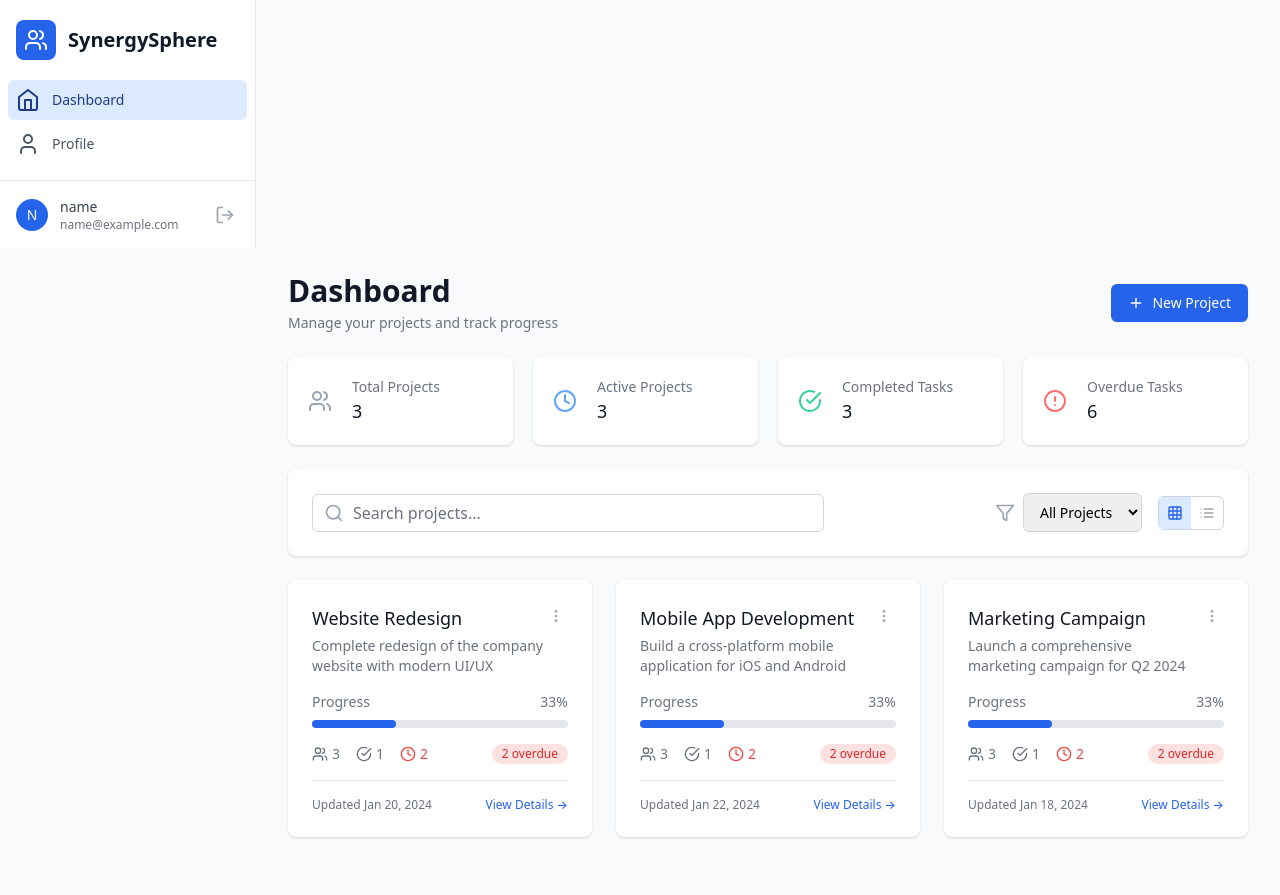
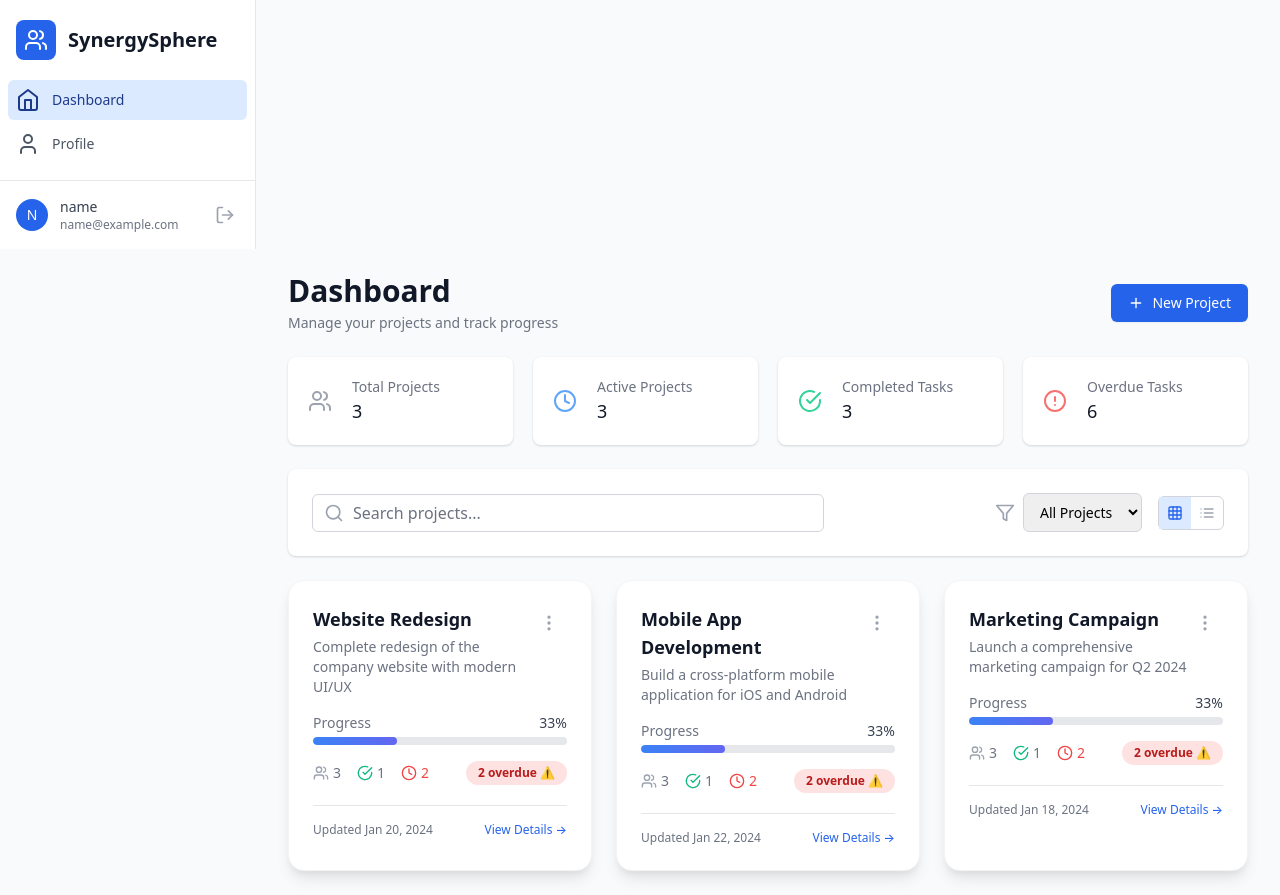
Before and after one commit to Archit008-prg/SynergyBase, a React (Create React App) app: page /login in a window 1280 px wide. Both pictures are taken after typing "name@example.com", "Sample123" into the empty fields and a click on the button "Sign In". Before the commit the page ends 861 px from the top, so only its background shows below. Built offline with nearby package versions, Linux system fonts and the light colour scheme.

Commit message:
Update ProjectCard.tsx
improved

```diff
--- a/src/components/ProjectCard.tsx
+++ b/src/components/ProjectCard.tsx
@@ -1,86 +1,94 @@
-import React from 'react';
-import { Link } from 'react-router-dom';
+import React from "react";
+import { Link } from "react-router-dom";
 import {
   Users,
   Calendar,
   CheckCircle,
   Clock,
   MoreVertical,
-  Edit,
-  Trash2
-} from 'lucide-react';
-import { Project, Task } from '../types';
-import { getTaskProgress, formatDate } from '../utils/helpers';
+} from "lucide-react";
+import { Project, Task } from "../types";
+import { getTaskProgress, formatDate } from "../utils/helpers";
 
 interface ProjectCardProps {
   project: Project;
   tasks: Task[];
-  viewMode: 'grid' | 'list';
+  viewMode: "grid" | "list";
 }
 
 const ProjectCard: React.FC<ProjectCardProps> = ({ project, tasks, viewMode }) => {
   const progress = getTaskProgress(tasks);
-  const overdueTasks = tasks.filter(task => {
+  const overdueTasks = tasks.filter((task) => {
     if (!task.dueDate) return false;
-    return new Date(task.dueDate) < new Date() && task.status !== 'done';
+    return new Date(task.dueDate) < new Date() && task.status !== "done";
   }).length;
 
   const getStatusColor = () => {
-    if (progress.percentage === 100) return 'text-green-600 bg-green-100';
-    if (overdueTasks > 0) return 'text-red-600 bg-red-100';
-    return 'text-blue-600 bg-blue-100';
+    if (progress.percentage === 100) return "bg-green-100 text-green-700";
+    if (overdueTasks > 0) return "bg-red-100 text-red-700";
+    return "bg-blue-100 text-blue-700";
   };
 
   const getStatusText = () => {
-    if (progress.percentage === 100) return 'Completed';
-    if (overdueTasks > 0) return `${overdueTasks} overdue`;
-    return 'In Progress';
+    if (progress.percentage === 100) return "✅ Completed";
+    if (overdueTasks > 0) return `${overdueTasks} overdue ⚠️`;
+    return "In Progress";
   };
 
-  if (viewMode === 'list') {
+  // Shared card container
+  const cardBase =
+    "bg-white rounded-2xl shadow-lg p-6 border border-gray-100 hover:shadow-2xl hover:scale-[1.02] transition-all duration-300";
+
+  if (viewMode === "list") {
     return (
-      <div className="bg-white shadow rounded-lg p-6 hover:shadow-md transition-shadow">
+      <div className={cardBase}>
         <div className="flex items-center justify-between">
           <div className="flex-1 min-w-0">
             <div className="flex items-center space-x-3">
               <Link
                 to={`/project/${project.id}`}
-                className="text-lg font-medium text-gray-900 hover:text-blue-600 truncate"
+                className="text-lg font-semibold text-gray-900 hover:text-blue-600 truncate"
               >
                 {project.name}
               </Link>
-              <span className={`inline-flex items-center px-2.5 py-0.5 rounded-full text-xs font-medium ${getStatusColor()}`}>
+              <span
+                className={`inline-flex items-center px-2.5 py-0.5 rounded-full text-xs font-medium ${getStatusColor()}`}
+              >
                 {getStatusText()}
               </span>
             </div>
-            <p className="mt-1 text-sm text-gray-500 truncate">{project.description}</p>
-            <div className="mt-2 flex items-center space-x-6 text-sm text-gray-500">
+            <p className="mt-1 text-sm text-gray-500 truncate">
+              {project.description}
+            </p>
+
+            <div className="mt-3 flex items-center space-x-6 text-sm text-gray-500">
               <div className="flex items-center">
-                <Users className="h-4 w-4 mr-1" />
+                <Users className="h-4 w-4 mr-1 text-gray-400" />
                 {project.members.length} members
               </div>
               <div className="flex items-center">
-                <CheckCircle className="h-4 w-4 mr-1" />
+                <CheckCircle className="h-4 w-4 mr-1 text-green-500" />
                 {progress.completed}/{progress.total} tasks
               </div>
               <div className="flex items-center">
-                <Calendar className="h-4 w-4 mr-1" />
+                <Calendar className="h-4 w-4 mr-1 text-gray-400" />
                 {formatDate(project.updatedAt)}
               </div>
             </div>
           </div>
-          <div className="flex items-center space-x-2">
-            <div className="w-32 bg-gray-200 rounded-full h-2">
+
+          <div className="flex items-center space-x-3">
+            <div className="w-32 bg-gray-200 rounded-full h-2 overflow-hidden">
               <div
-                className="bg-blue-600 h-2 rounded-full transition-all duration-300"
+                className="bg-blue-500 h-2 rounded-full transition-all duration-500"
                 style={{ width: `${progress.percentage}%` }}
               />
             </div>
-            <span className="text-sm text-gray-500 w-12 text-right">
+            <span className="text-sm font-medium text-gray-600 w-12 text-right">
               {progress.percentage}%
             </span>
-            <button className="p-1 text-gray-400 hover:text-gray-600">
-              <MoreVertical className="h-4 w-4" />
+            <button className="p-2 text-gray-400 hover:text-gray-600 rounded-full hover:bg-gray-100">
+              <MoreVertical className="h-5 w-5" />
             </button>
           </div>
         </div>
@@ -88,31 +96,34 @@ const ProjectCard: React.FC<ProjectCardProps> = ({ project, tasks, viewMode }) =
     );
   }
 
+  // Grid card
   return (
-    <div className="bg-white shadow rounded-lg p-6 hover:shadow-md transition-shadow card-hover">
+    <div className={cardBase}>
       <div className="flex items-start justify-between">
         <div className="flex-1 min-w-0">
           <Link
             to={`/project/${project.id}`}
-            className="text-lg font-medium text-gray-900 hover:text-blue-600"
+            className="text-lg font-semibold text-gray-900 hover:text-blue-600"
           >
             {project.name}
           </Link>
-          <p className="mt-1 text-sm text-gray-500 line-clamp-2">{project.description}</p>
+          <p className="mt-1 text-sm text-gray-500 line-clamp-2">
+            {project.description}
+          </p>
         </div>
-        <button className="p-1 text-gray-400 hover:text-gray-600">
-          <MoreVertical className="h-4 w-4" />
+        <button className="p-2 text-gray-400 hover:text-gray-600 rounded-full hover:bg-gray-100">
+          <MoreVertical className="h-5 w-5" />
         </button>
       </div>
 
       <div className="mt-4">
-        <div className="flex items-center justify-between text-sm text-gray-500 mb-2">
+        <div className="flex items-center justify-between text-sm text-gray-500 mb-1">
           <span>Progress</span>
-          <span>{progress.percentage}%</span>
+          <span className="font-medium text-gray-700">{progress.percentage}%</span>
         </div>
-        <div className="w-full bg-gray-200 rounded-full h-2">
+        <div className="w-full bg-gray-200 rounded-full h-2 overflow-hidden">
           <div
-            className="bg-blue-600 h-2 rounded-full transition-all duration-300"
+            className="bg-gradient-to-r from-blue-500 to-indigo-500 h-2 rounded-full transition-all duration-500"
             style={{ width: `${progress.percentage}%` }}
           />
         </div>
@@ -121,26 +132,28 @@ const ProjectCard: React.FC<ProjectCardProps> = ({ project, tasks, viewMode }) =
       <div className="mt-4 flex items-center justify-between">
         <div className="flex items-center space-x-4 text-sm text-gray-500">
           <div className="flex items-center">
-            <Users className="h-4 w-4 mr-1" />
+            <Users className="h-4 w-4 mr-1 text-gray-400" />
             {project.members.length}
           </div>
           <div className="flex items-center">
-            <CheckCircle className="h-4 w-4 mr-1" />
+            <CheckCircle className="h-4 w-4 mr-1 text-green-500" />
             {progress.completed}
           </div>
           {overdueTasks > 0 && (
-            <div className="flex items-center text-red-500">
+            <div className="flex items-center text-red-500 font-medium">
               <Clock className="h-4 w-4 mr-1" />
               {overdueTasks}
             </div>
           )}
         </div>
-        <span className={`inline-flex items-center px-2.5 py-0.5 rounded-full text-xs font-medium ${getStatusColor()}`}>
+        <span
+          className={`inline-flex items-center px-3 py-1 rounded-full text-xs font-semibold ${getStatusColor()}`}
+        >
           {getStatusText()}
         </span>
       </div>
 
-      <div className="mt-4 pt-4 border-t border-gray-200">
+      <div className="mt-5 pt-4 border-t border-gray-200">
         <div className="flex items-center justify-between text-xs text-gray-500">
           <span>Updated {formatDate(project.updatedAt)}</span>
           <Link
```
